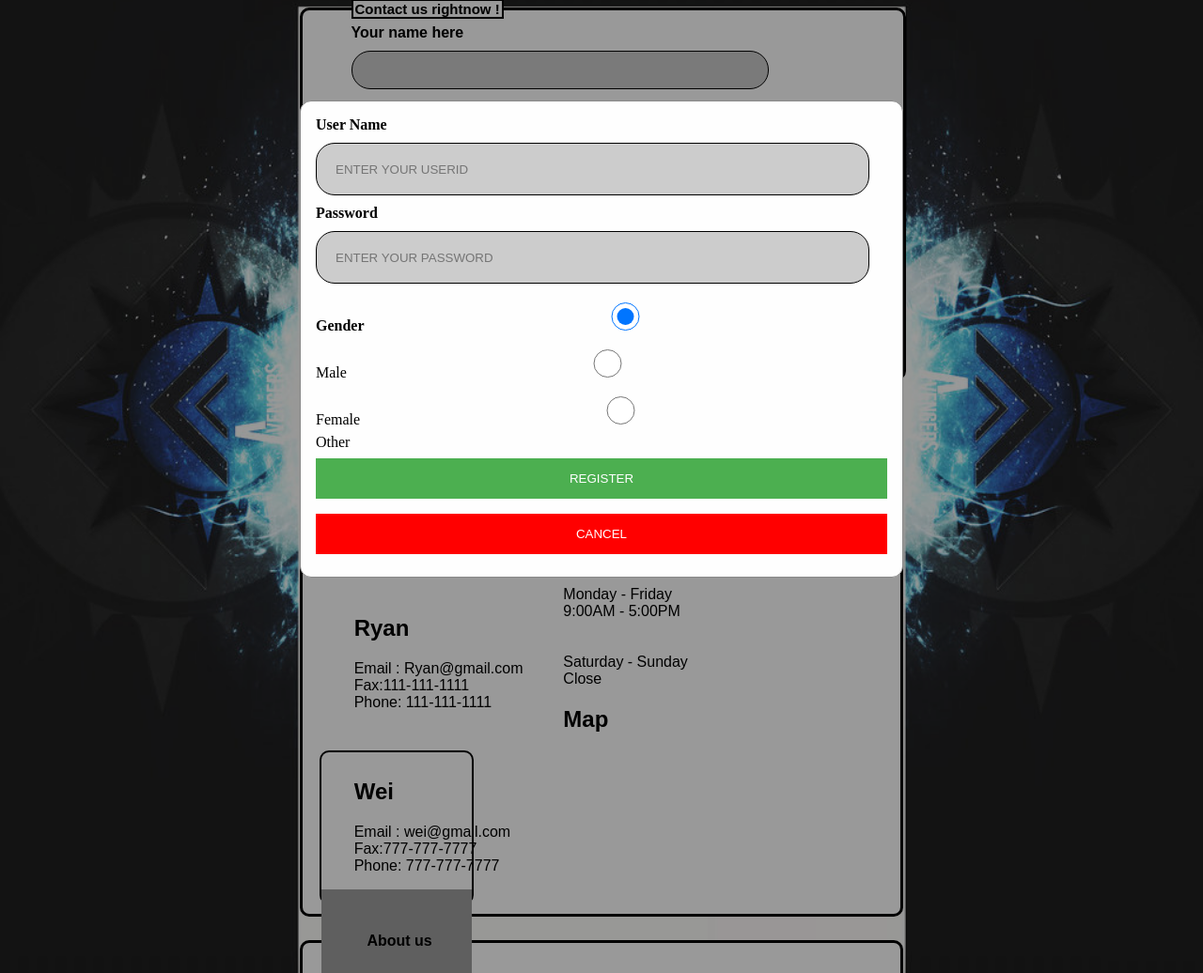
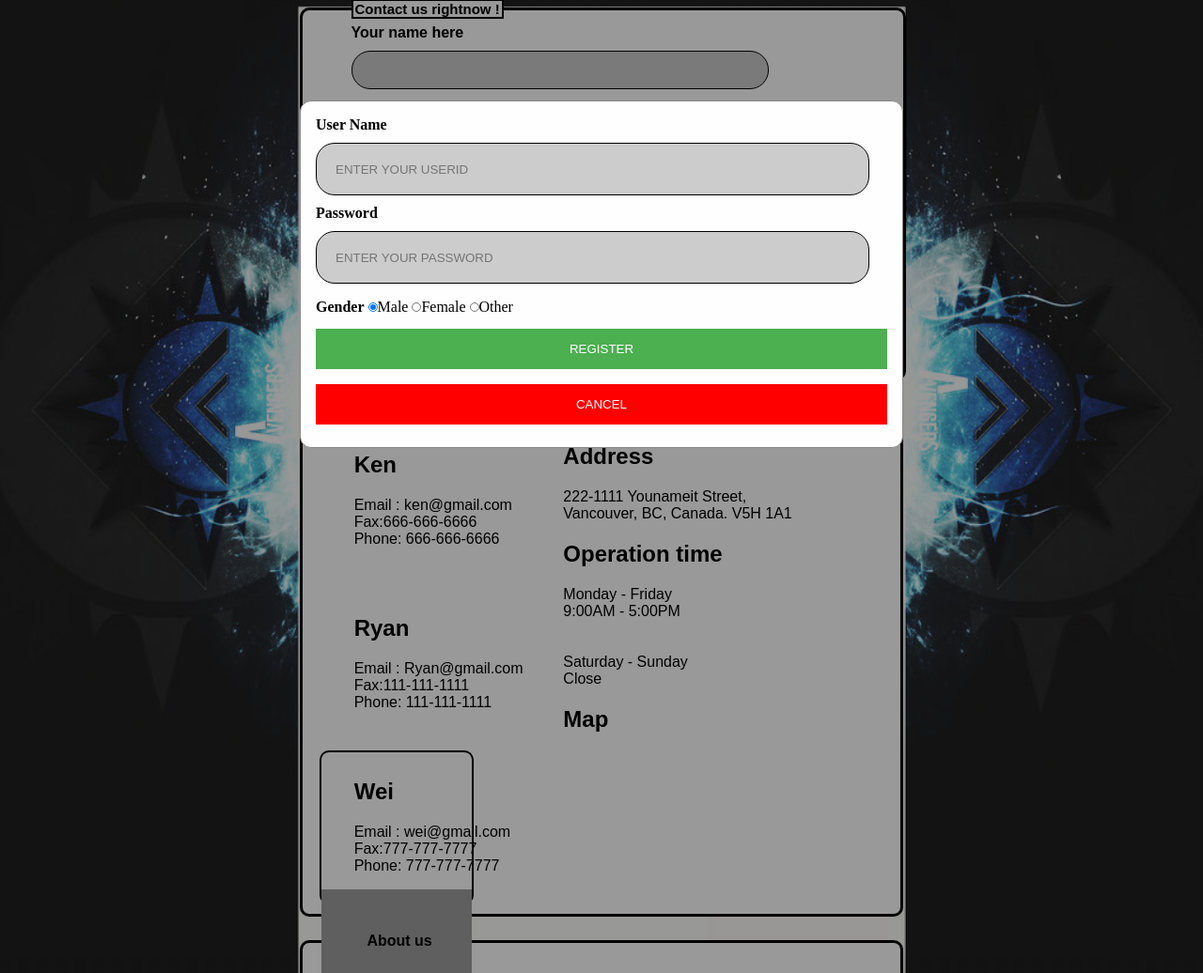
Before and after one commit to ryanj14/group25, a PHP site: page /contact1.html in a window 1280 px wide, after a click on "SIGN UP". Shown: the part 81-1117 px from the top of the page at 94% size. Run offline with PHP 8.4, Linux system fonts and the light colour scheme; some libraries are stand-ins or nearby versions; grey boxes are pictures that could not be loaded.

Commit message:
gender property added

```diff
--- a/Team project/Styles/contact2.css
+++ b/Team project/Styles/contact2.css
@@ -8,6 +8,8 @@
 	text-align:right;
 	list-style-type:none;
 }
+#gender input{width:10px;
+             height:10px}
 .button {
 	padding:10px 30px 10px 30px;
 	font-size:16px;
```
